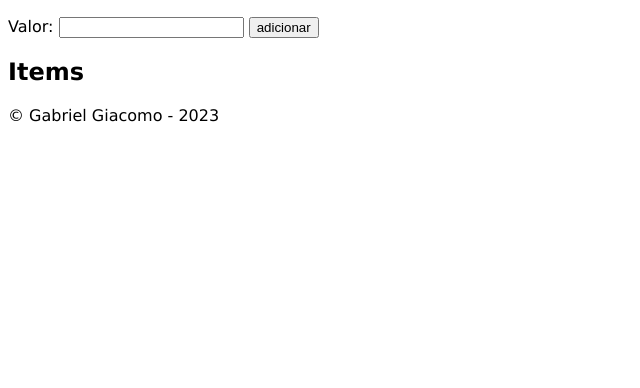
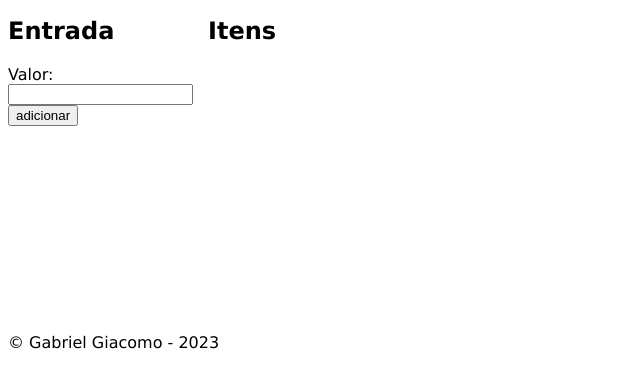
Before and after one commit to ufjf-dcc121/ufjf-dcc121-2023-1-atv10-ggiacz, a plain HTML site: page index.html in a window 1280 px wide. Shown: the part 112-500 px from the top of the page, without its empty margins (0-640 px from the left). Drawn offline with Linux system fonts and the light colour scheme.

Commit message:
muda o posicionamento das seçoes

```diff
--- a/estilo.css
+++ b/estilo.css
@@ -1,3 +1,19 @@
 html {
     font-family: 'Lucida Sans', 'Lucida Sans Regular', 'Lucida Grande', 'Lucida Sans Unicode', Geneva, Verdana, sans-serif;
 }
+
+main {
+    display: flex;
+}
+
+#formulario, #itens {
+    width: 200px;
+}
+
+#itens {
+    min-height: 300px;
+}
+
+section > h1 {
+    margin-top: 0;
+}
--- a/index.html
+++ b/index.html
@@ -14,14 +14,15 @@
     </header>
     <main>
         <section id="formulario">
+            <h1>Entrada</h1>
         <form name="entrada">
             <label for="valor">Valor:</label>
             <input type="number" name="valor" id="valor" title="Valor a ser inserido">
             <input type="submit" value="adicionar">
         </form>
         </section>
-        <section id="items">
-        <h1>Items</h1>
+        <section id="itens">
+        <h1>Itens</h1>
         <ol>
 
         </ol>
```
